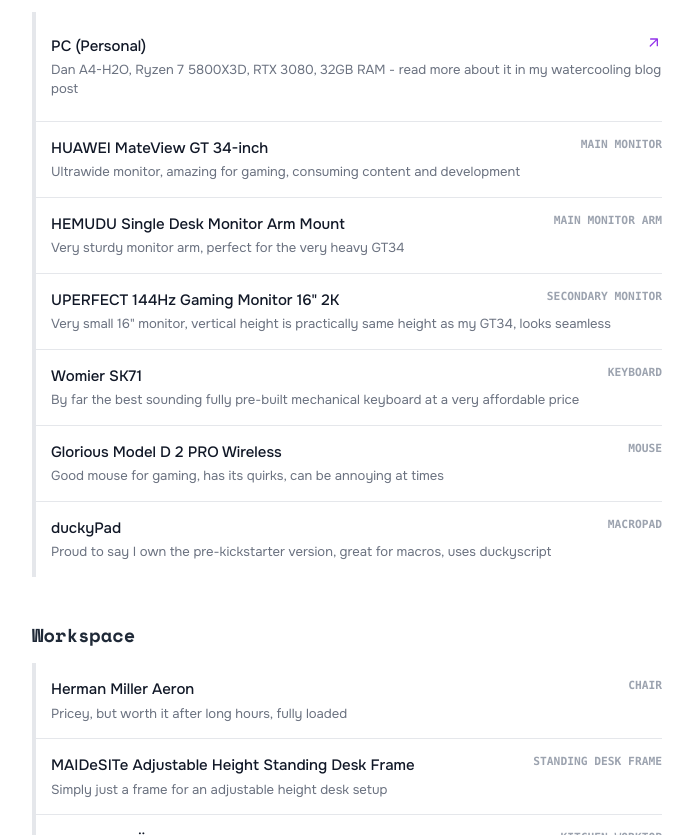
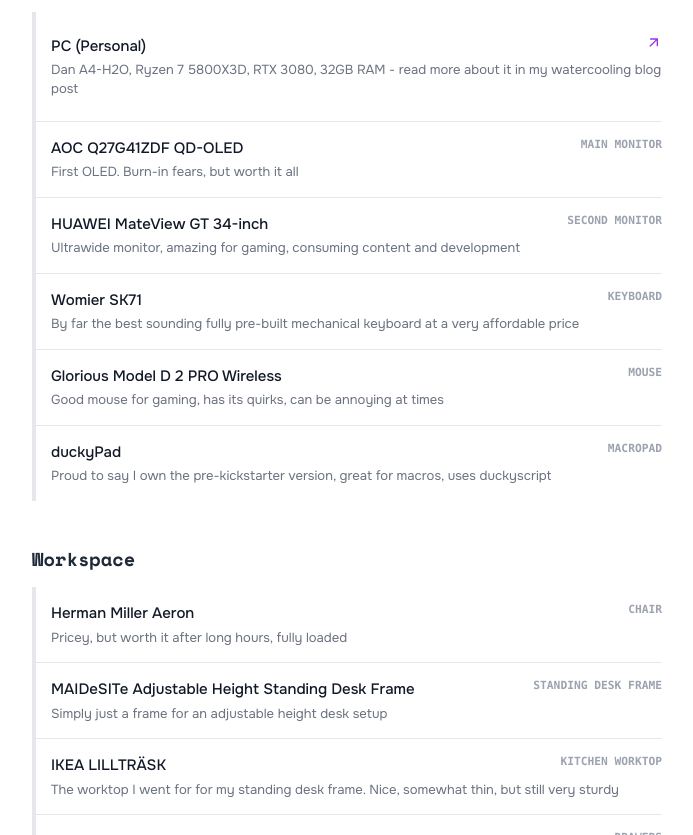
Before and after one commit to ak-tr/akif.kr, an Astro site: page /uses in a window 1280 px wide. Shown: the part 1146-1981 px from the top of the page, without its empty margins (293-986 px from the left). Built offline with nearby package versions, Linux system fonts and the light colour scheme; Astro itself is replaced by a stand-in of ours.

Commit message:
update PC setup uses

```diff
--- a/src/pages/uses/index.astro
+++ b/src/pages/uses/index.astro
@@ -23,9 +23,8 @@
   ],
   "PC Setup": [
     { name: "PC (Personal)", description: "Dan A4-H2O, Ryzen 7 5800X3D, RTX 3080, 32GB RAM - read more about it in my watercooling blog post", url: "/blog/my-first-custom-loop-sff-watercooling-dan-a4-h2o" },
-    { name: "HUAWEI MateView GT 34-inch", type: "main monitor", description: "Ultrawide monitor, amazing for gaming, consuming content and development" },
-    { name: "HEMUDU Single Desk Monitor Arm Mount", type: "main monitor arm", description: "Very sturdy monitor arm, perfect for the very heavy GT34" },
-    { name: "UPERFECT 144Hz Gaming Monitor 16\" 2K", type: "secondary monitor", description: "Very small 16\" monitor, vertical height is practically same height as my GT34, looks seamless" },
+    { name: "AOC Q27G41ZDF QD-OLED", type: "main monitor", description: "First OLED. Burn-in fears, but worth it all" },
+    { name: "HUAWEI MateView GT 34-inch", type: "second monitor", description: "Ultrawide monitor, amazing for gaming, consuming content and development" },
     { name: "Womier SK71", type: "keyboard", description: "By far the best sounding fully pre-built mechanical keyboard at a very affordable price" },
     { name: "Glorious Model D 2 PRO Wireless", type: "mouse", description: "Good mouse for gaming, has its quirks, can be annoying at times" },
     { name: "duckyPad", type: "macropad", description: "Proud to say I own the pre-kickstarter version, great for macros, uses duckyscript" }
@@ -46,7 +45,7 @@
   "Cars": [
     { name: "2007 Vauxhall Astra VXR", type: "project", description: "Best sounding inline 4 to date, no debates about this one" },
     { name: "2002 BMW E46 330i Touring", type: "daily", description: "Currently sitting at over 180k miles, workhorse, doesn't skip a beat" }
-  ]
+  ],
 };
 ---
 
```
